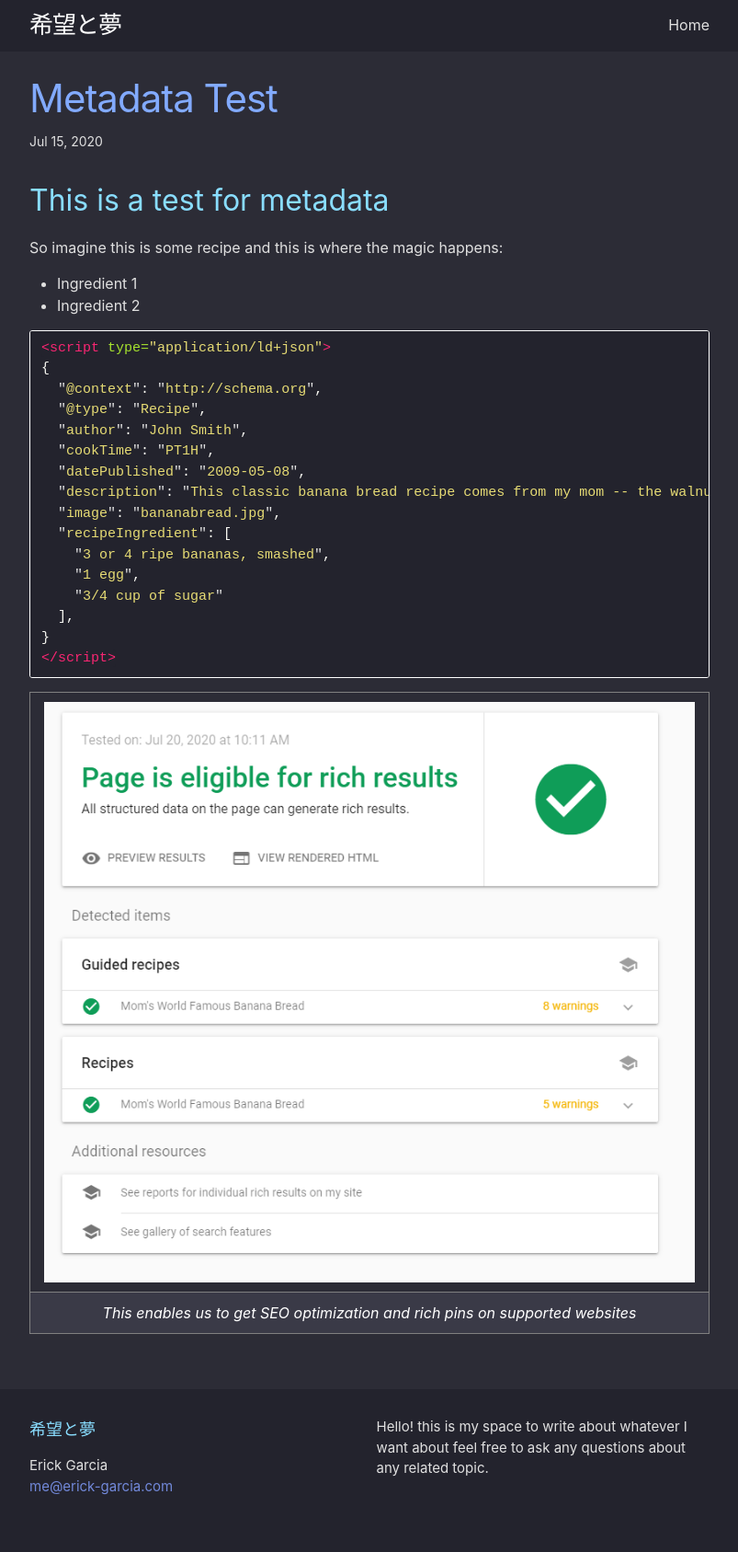
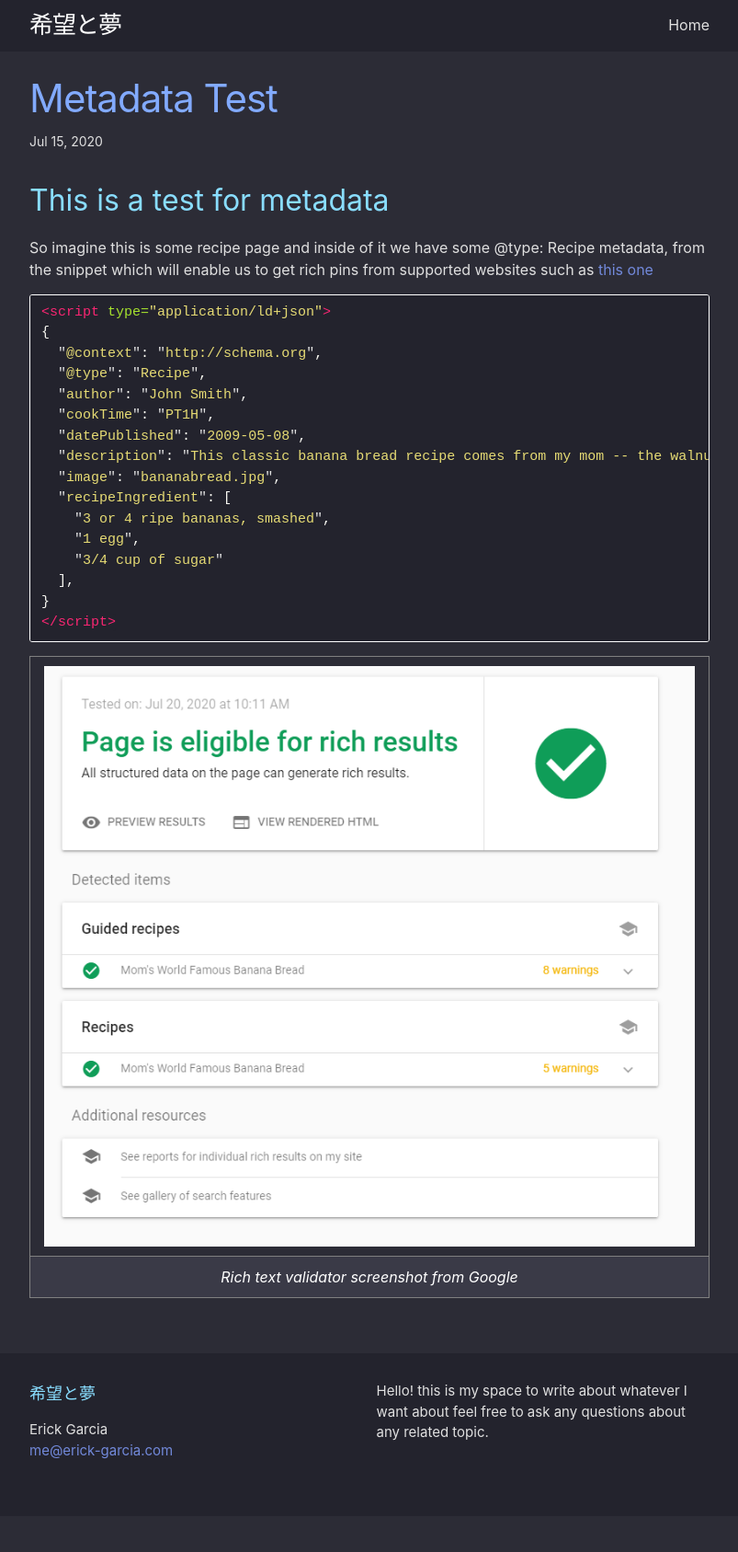
Before and after one commit to garciaErick/blog, a Jekyll site: the page built from _posts/2020-07-15-metadata-test.md, in a window 1280 px wide. Shown: the whole page at 92% size, without its empty margins (238-1041 px from the left). Built offline with Jekyll 4.4.1, drawn with Linux system fonts in a browser that asks for light colours; our own code applies the rules of GitHub Pages for plain Markdown files; after the commit the page ends 1648 px from its top, so only the background shows below that.

Commit message:
Update 2020-07-15-metadata-test.md

````diff
--- a/_posts/2020-07-15-metadata-test.md
+++ b/_posts/2020-07-15-metadata-test.md
@@ -1,7 +1,5 @@
 ## This is a test for metadata
-So imagine this is some recipe and this is where the magic happens:
-* Ingredient 1
-* Ingredient 2
+So imagine this is some recipe page and inside of it we have some @type: Recipe metadata, from the snippet which will enable us to get rich pins from supported websites such as [this one](https://www.pinterest.com.mx/pin/706924472751471915/)
 
 ```html
 <script type="application/ld+json">
@@ -24,7 +22,7 @@ So imagine this is some recipe and this is where the magic happens:
 
 | ![image](/assets/img/image.png) |
 |:--:|
-| *This enables us to get SEO optimization and rich pins on supported websites* |
+| *Rich text validator screenshot from Google* |
 
 <script type="application/ld+json">
 {
````
